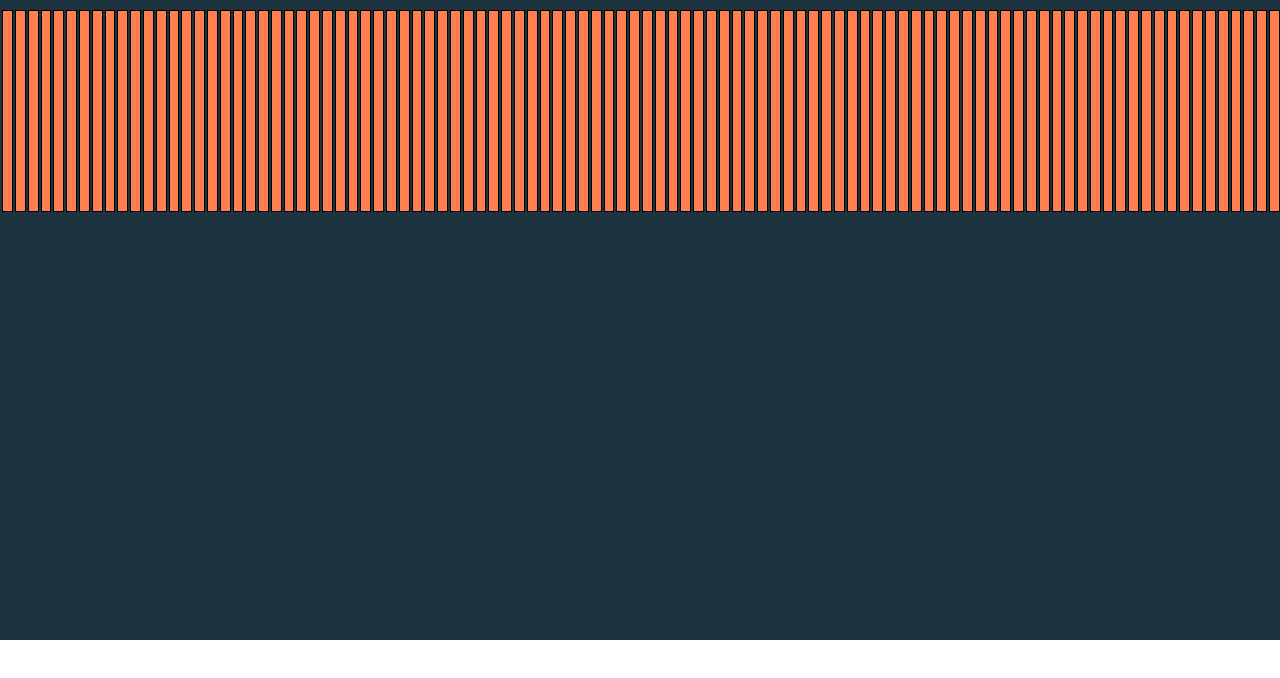
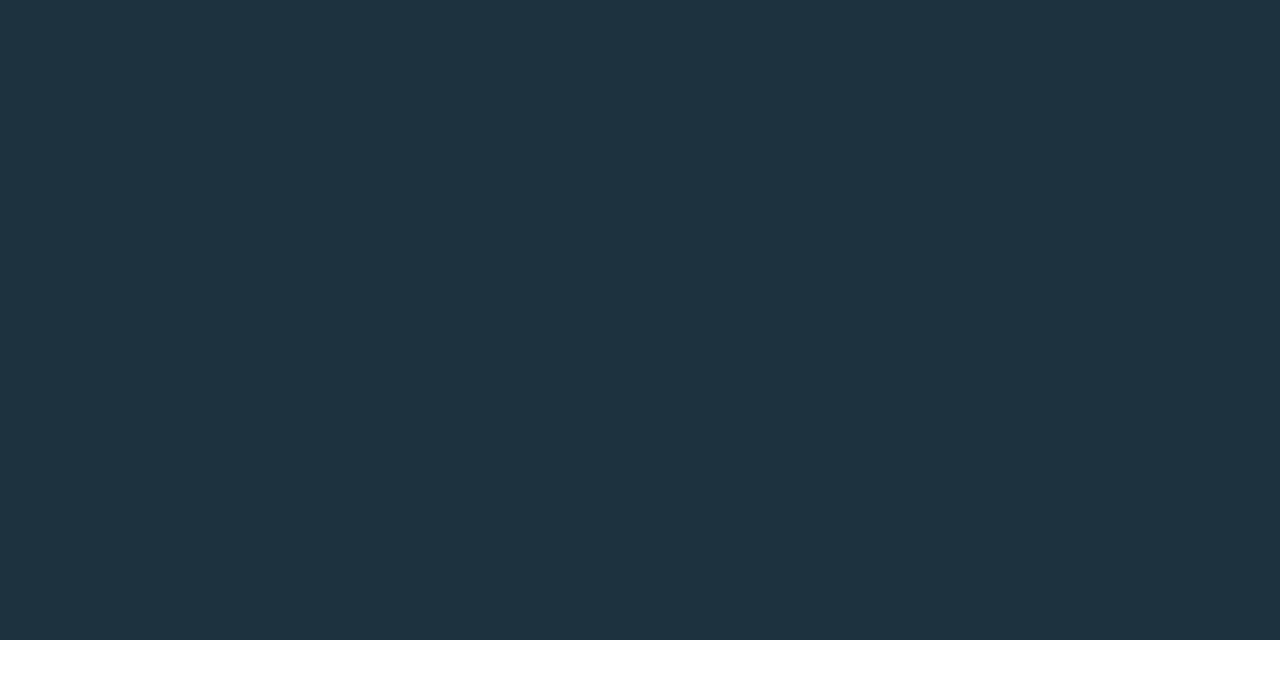
Before and after one commit to Deeshon/algorithm-visualizer, a plain HTML site: page index.html in a window 1280 px wide. Shown: the part 110-788 px from the top of the page. Drawn offline with Linux system fonts and the light colour scheme.

Commit message:
edited index.html and script.js

```diff
--- a/index.html
+++ b/index.html
@@ -32,106 +32,7 @@
         </div>
     </div>
     <div class="canvas">
-        <div class="bar" id="bar1"></div>
-        <div class="bar" id="bar2"></div>
-        <div class="bar" id="bar3"></div>
-        <div class="bar" id="bar4"></div>
-        <div class="bar" id="bar5"></div>
-        <div class="bar" id="bar6"></div>
-        <div class="bar" id="bar7"></div>
-        <div class="bar" id="bar8"></div>
-        <div class="bar" id="bar9"></div>
-        <div class="bar" id="bar10"></div>
-        <div class="bar" id="bar11"></div>
-        <div class="bar" id="bar12"></div>
-        <div class="bar" id="bar13"></div>
-        <div class="bar" id="bar14"></div>
-        <div class="bar" id="bar15"></div>
-        <div class="bar" id="bar16"></div>
-        <div class="bar" id="bar17"></div>
-        <div class="bar" id="bar18"></div>
-        <div class="bar" id="bar19"></div>
-        <div class="bar" id="bar20"></div>
-        <div class="bar" id="bar21"></div>
-        <div class="bar" id="bar22"></div>
-        <div class="bar" id="bar23"></div>
-        <div class="bar" id="bar24"></div>
-        <div class="bar" id="bar25"></div>
-        <div class="bar" id="bar26"></div>
-        <div class="bar" id="bar27"></div>
-        <div class="bar" id="bar28"></div>
-        <div class="bar" id="bar29"></div>
-        <div class="bar" id="bar30"></div>
-        <div class="bar" id="bar31"></div>
-        <div class="bar" id="bar32"></div>
-        <div class="bar" id="bar33"></div>
-        <div class="bar" id="bar34"></div>
-        <div class="bar" id="bar35"></div>
-        <div class="bar" id="bar36"></div>
-        <div class="bar" id="bar37"></div>
-        <div class="bar" id="bar38"></div>
-        <div class="bar" id="bar39"></div>
-        <div class="bar" id="bar40"></div>
-        <div class="bar" id="bar41"></div>
-        <div class="bar" id="bar42"></div>
-        <div class="bar" id="bar43"></div>
-        <div class="bar" id="bar44"></div>
-        <div class="bar" id="bar45"></div>
-        <div class="bar" id="bar46"></div>
-        <div class="bar" id="bar47"></div>
-        <div class="bar" id="bar48"></div>
-        <div class="bar" id="bar49"></div>
-        <div class="bar" id="bar50"></div>
-        <div class="bar" id="bar51"></div>
-        <div class="bar" id="bar52"></div>
-        <div class="bar" id="bar53"></div>
-        <div class="bar" id="bar54"></div>
-        <div class="bar" id="bar55"></div>
-        <div class="bar" id="bar56"></div>
-        <div class="bar" id="bar57"></div>
-        <div class="bar" id="bar58"></div>
-        <div class="bar" id="bar59"></div>
-        <div class="bar" id="bar60"></div>
-        <div class="bar" id="bar61"></div>
-        <div class="bar" id="bar62"></div>
-        <div class="bar" id="bar63"></div>
-        <div class="bar" id="bar64"></div>
-        <div class="bar" id="bar65"></div>
-        <div class="bar" id="bar66"></div>
-        <div class="bar" id="bar67"></div>
-        <div class="bar" id="bar68"></div>
-        <div class="bar" id="bar69"></div>
-        <div class="bar" id="bar70"></div>
-        <div class="bar" id="bar71"></div>
-        <div class="bar" id="bar72"></div>
-        <div class="bar" id="bar73"></div>
-        <div class="bar" id="bar74"></div>
-        <div class="bar" id="bar75"></div>
-        <div class="bar" id="bar76"></div>
-        <div class="bar" id="bar77"></div>
-        <div class="bar" id="bar78"></div>
-        <div class="bar" id="bar79"></div>
-        <div class="bar" id="bar80"></div>
-        <div class="bar" id="bar81"></div>
-        <div class="bar" id="bar82"></div>
-        <div class="bar" id="bar83"></div>
-        <div class="bar" id="bar84"></div>
-        <div class="bar" id="bar85"></div>
-        <div class="bar" id="bar86"></div>
-        <div class="bar" id="bar87"></div>
-        <div class="bar" id="bar88"></div>
-        <div class="bar" id="bar89"></div>
-        <div class="bar" id="bar90"></div>
-        <div class="bar" id="bar91"></div>
-        <div class="bar" id="bar92"></div>
-        <div class="bar" id="bar93"></div>
-        <div class="bar" id="bar94"></div>
-        <div class="bar" id="bar95"></div>
-        <div class="bar" id="bar96"></div>
-        <div class="bar" id="bar97"></div>
-        <div class="bar" id="bar98"></div>
-        <div class="bar" id="bar99"></div>
-        <div class="bar" id="bar100"></div>
+
     </div>
 </body>
 </html>
--- a/script.js
+++ b/script.js
@@ -3,24 +3,23 @@ const bars = document.querySelectorAll(".bar")
 const newArray = document.querySelector("#new")
 const sort = document.querySelector("#sort")
 
-let count = 0
-let array = []
 
-while (count < 30) {
-    let n = Math.floor(Math.random() * 60) + 1;
-    array.push(n*10)
-    count+=1
-}
+
+
+
 
 
 newArray.addEventListener('click', () => {
-    bars.forEach((bar) => {
+    canvas.innerHTML = ""
+
+    for (let i = 0; i < 100; i++) {
         let n = Math.floor(Math.random() * 60) + 1;
-        const bbar = document.getElementById(`${bar.id}`)
-        bbar.style.height = `${n*10}px`
-
-
-    })
+        let div = document.createElement('div')
+        div.setAttribute('class', 'bar')
+        div.setAttribute('id', `bar${i}`)
+        div.setAttribute('style', `height: ${n*10}px`)
+        canvas.appendChild(div)
+    }
 
 })
 
```
